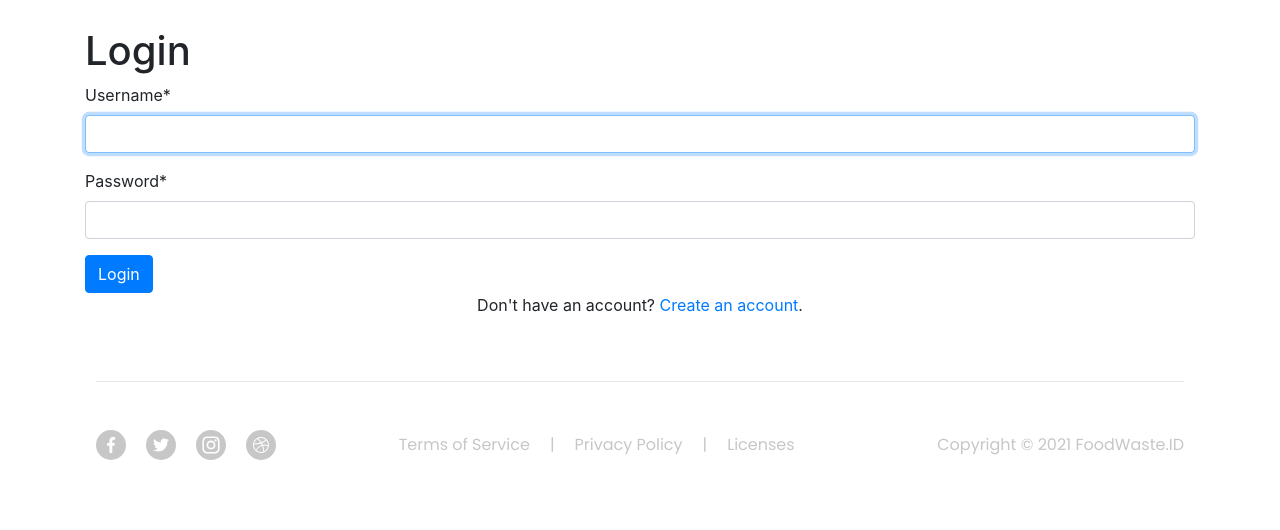
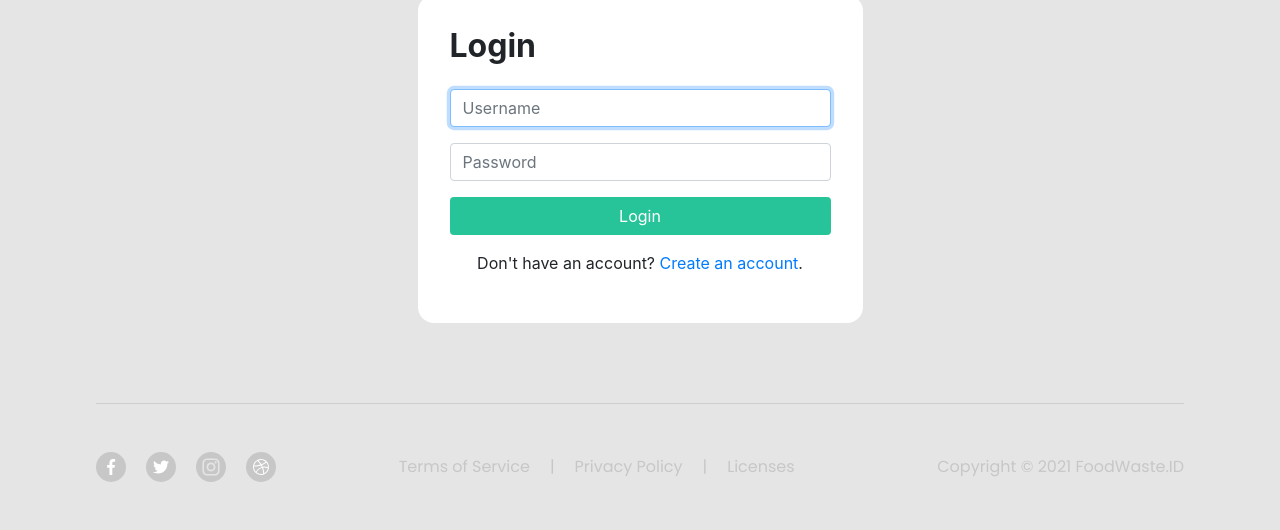
Before and after one commit to mr1dha/foodwasteID, a Django app: page /login in a window 1280 px wide. Shown: the part 417-947 px from the top of the page. Before the commit the page ends 877 px from the top, so only its background shows below. Run offline with Django 3.2, Linux system fonts and the light colour scheme; some libraries are stand-ins or nearby versions.

Commit message:
Membuat halaman Login

```diff
--- a/WasteFoodID/static/css/master.css
+++ b/WasteFoodID/static/css/master.css
@@ -6,6 +6,11 @@
 .hero-header-2-2 {
   padding: 3rem 2rem;
 }
+
+.nav-section {
+  height:100%; width: 100%; box-sizing: border-box; background-color: #FFFFFF;
+}
+
 .header-2-2 .navbar-light .navbar-nav .nav-link {
   font-size: 18px;
   color: #1d1e3c;
@@ -321,3 +326,4 @@
       padding-right: 6rem;
       padding-bottom: 3rem;
     }
+  }
--- /dev/null
+++ b/WasteFoodID/static/css/style.css
@@ -0,0 +1,13 @@
+:root {
+    --my-grey : #E5E5E5;
+    --my-green : #27C499;
+}
+
+.btn-green {
+    background-color: var(--my-green);
+    color: white !important;
+}
+
+.btn-green:hover {
+    background-color: #1C9171 !important;
+}
--- a/WasteFoodID/templates/main/login.html
+++ b/WasteFoodID/templates/main/login.html
@@ -4,8 +4,56 @@
 
 {% load crispy_forms_tags %}
 
+<style>
+  body {
+    background-color: var(--my-grey);
+  }
+
+  section.nav-section {
+    background-color: transparent;
+  }
+
+  .login-wrapper {
+    background-color: white;
+    padding: 2em 2em;
+    border-radius: 1em;
+    margin-bottom: 5em;
+    margin-top: 1em;
+  }
+
+  .btn-login {
+    width: 100%;
+    margin-left: auto !important;
+    display: block;
+    margin-bottom: 1em;
+  }
+
+  label {
+    display: none;
+  }
+</style>
+
+<div class="container">
+  <div class="row justify-content-center align-items-center">
+    <div class="col-md-5">
+      <div class="login-wrapper">
+        <h2 class="font-weight-bold mb-4">Login</h2>
+        <form method="POST">
+          {% csrf_token %}
+          <div id="div_id_username" class="form-group"> <label for="id_username" class=" requiredField">
+            Username<span class="asteriskField">*</span> </label> <div class=""> <input placeholder="Username" type="text" name="username" autofocus autocapitalize="none" autocomplete="username" maxlength="150" class="textinput textInput form-control" required id="id_username"> </div> </div> <div id="div_id_password" class="form-group"> <label for="id_password" class=" requiredField">
+            Password<span class="asteriskField">*</span> </label> <div class=""> <input placeholder="Password" type="password" name="password" autocomplete="current-password" class="textinput textInput form-control" required id="id_password"> </div> </div>
+
+          <button class="btn btn-green btn-login" type="submit">Login</button>
+        </form>
+        <p class="text-center">Don't have an account? <a href="/register">Create an account</a>.</p>
+      </div>
+    </div>
+  </div>
+</div>
+
 <!--Login-->
-<div class="container py-5">
+<!-- <div class="container">
   <h1>Login</h1>
   <form method="POST">
     {% csrf_token %}
@@ -13,6 +61,6 @@
     <button class="btn btn-primary" type="submit">Login</button>
   </form>
   <p class="text-center">Don't have an account? <a href="/register">Create an account</a>.</p>
-</div>
+</div> -->
 
 {% endblock %}
--- a/WasteFoodID/templates/main/master.html
+++ b/WasteFoodID/templates/main/master.html
@@ -8,12 +8,13 @@
 
     <!-- Bootstrap CSS -->
     <link rel="stylesheet" href="https://cdn.jsdelivr.net/npm/bootstrap@4.5.3/dist/css/bootstrap.min.css" integrity="sha384-TX8t27EcRE3e/ihU7zmQxVncDAy5uIKz4rEkgIXeMed4M0jlfIDPvg6uqKI2xXr2" crossorigin="anonymous">
+    <link rel="stylesheet" href="{% static 'css/style.css' %}">
     <link rel="stylesheet" href="{% static 'css/master.css' %}">
     <title>FoodWaste.ID</title>
 </head>
 <body>
 
-    <section style="height:100%; width: 100%; box-sizing: border-box; background-color: #FFFFFF">
+    <section class="nav-section">
         <div class="header-2-2" style="font-family: 'Poppins', sans-serif;">
         <nav class="navbar navbar-expand-lg navbar-light">
           <a href="#">
@@ -50,14 +51,9 @@
                   </ul>
                 </div>
                 {% if user.is_authenticated %}
-
-                <li class="nav-item">
-                    <a class="nav-link" href="/logout">Logout</a>
-                </li>
-                <li class="nav-item">
-                    <a class="nav-link" href="#">Welcome, {{user.username}}</a>
-                </li>
-
+                <div class="modal-footer" style="padding:	2rem; padding-top: 0.75rem">
+                  <a href="/logout" class="btn btn-fill-header-2-2">Log Out</a>
+                </div>
                 {% else %}
                 <div class="modal-footer" style="padding:	2rem; padding-top: 0.75rem">
                   <a href="/login" class="btn btn-default btn-no-fill-header-2-2">Log In</a>
@@ -84,14 +80,9 @@
               </li>
             </ul>
             {% if user.is_authenticated %}
-
-            <li class="nav-item">
-                <a class="nav-link" href="/logout">Logout</a>
-            </li>
-            <li class="nav-item">
-                <a class="nav-link" href="#">Welcome, {{user.username}}</a>
-            </li>
-
+            <div class="ml-auto">
+              <a href="/logout" class="btn btn-fill-header-2-2">Log Out</a>
+            </div>
             {% else %}
             <div class="ml-auto">
                 <a href="/login" class="btn btn-default btn-no-fill-header-2-2">Log In</a>
--- a/WasteFoodID/views.py
+++ b/WasteFoodID/views.py
@@ -49,4 +49,4 @@ def login_request(request):
 def logout_request(request):
 	logout(request)
 	messages.info(request, "You have successfully logged out.")
-	return redirect("homepage")
+	return redirect("landing")
```
